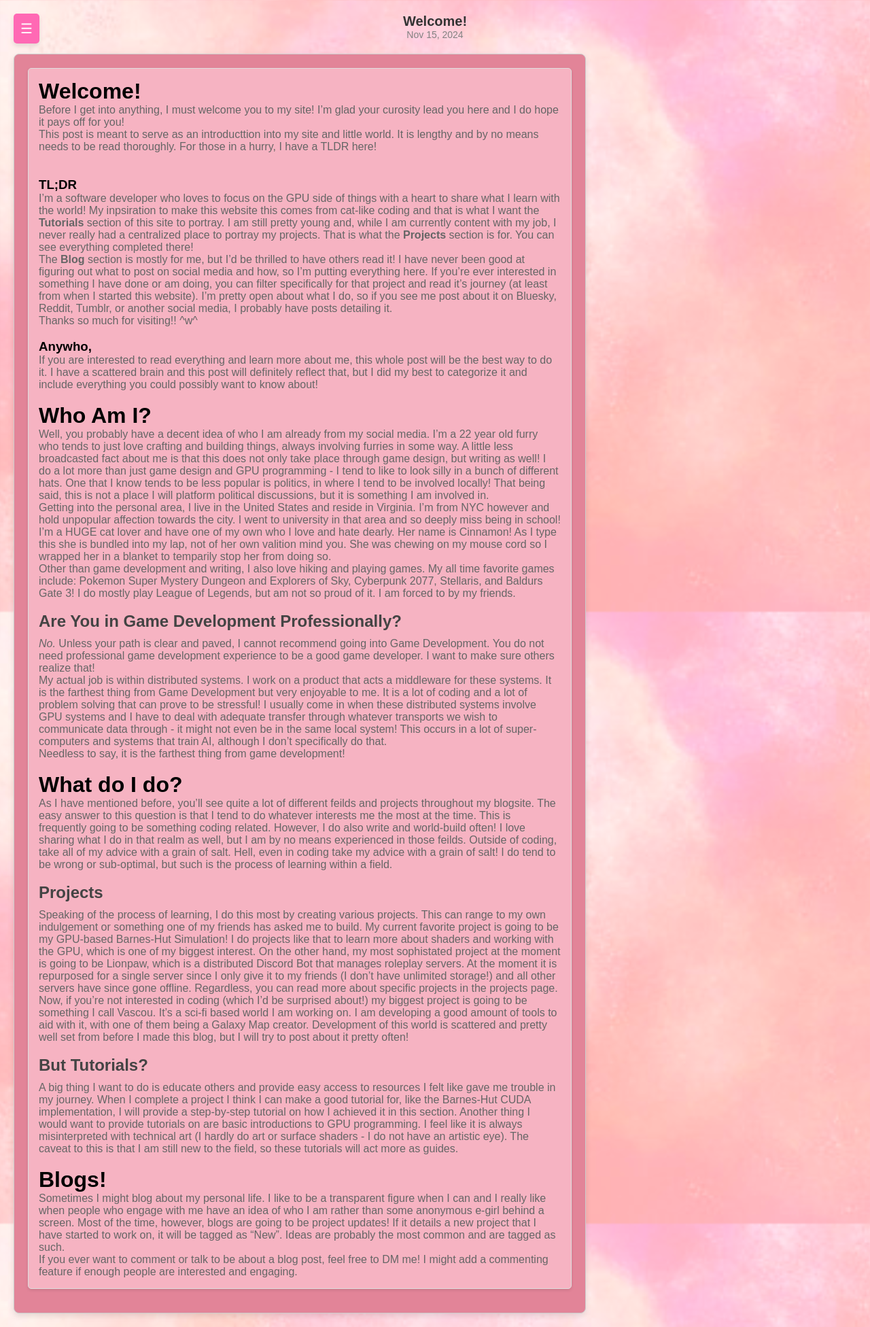
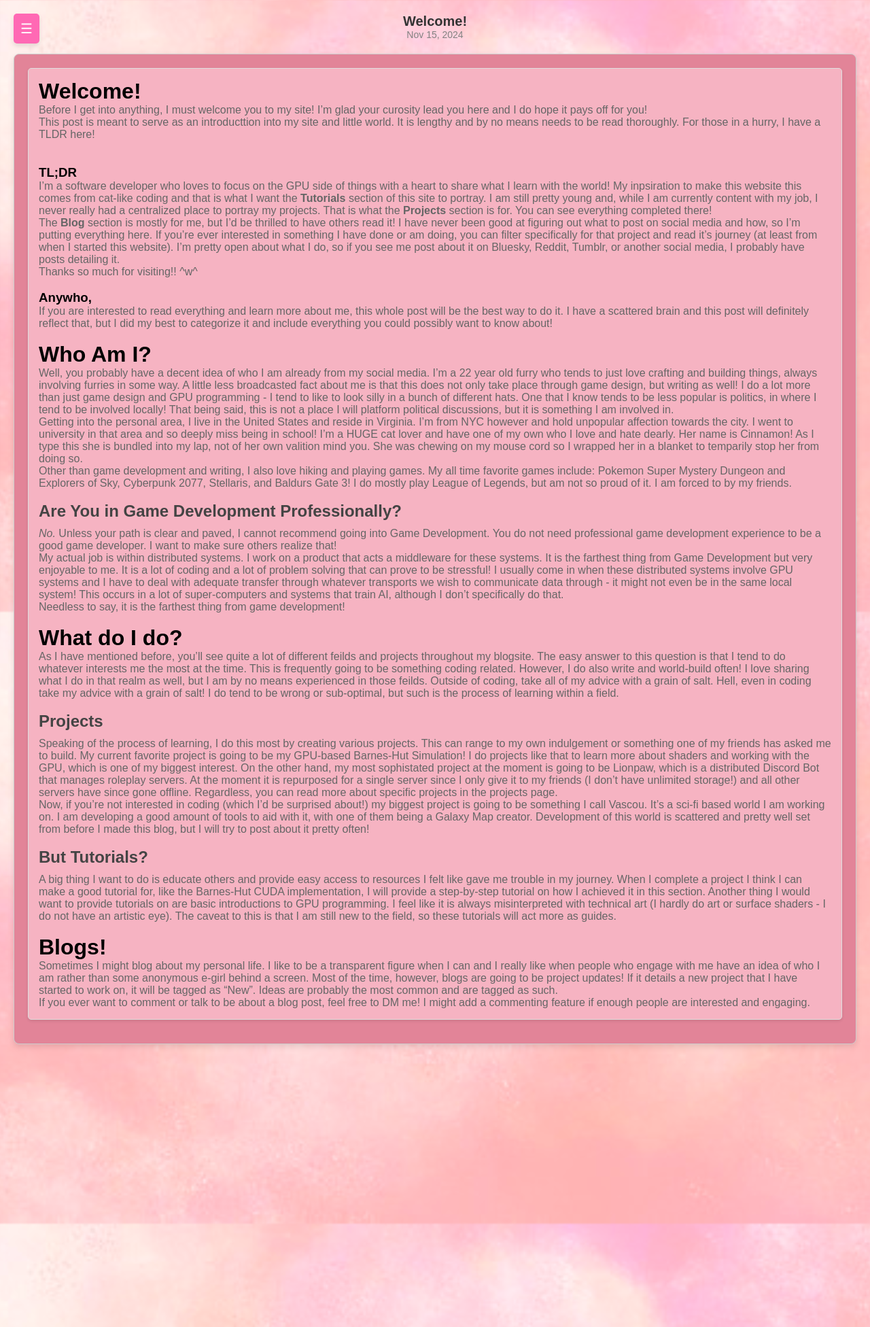
Before and after one commit to NocaToca/nocatoca.github.io, a Jekyll site: the page built from _posts/2024-11-16-initial_post.md, in a window 1280 px wide. Shown: the whole page at 68% size. Built offline with Jekyll 4.4.1, drawn with Linux system fonts in a browser that asks for light colours.

Commit message:
I didnt realize I fucked up my post display!

```diff
--- a/_layouts/post.html
+++ b/_layouts/post.html
@@ -5,7 +5,7 @@
     <meta charset="UTF-8">
     <meta name="viewport" content="width=device-width, initial-scale=1.0">
     <title>Noellva</title>
-    <link rel="stylesheet" href="/css/blog.css">
+    <link rel="stylesheet" href="/css/post.css">
     <h1 class="page-heading" itemprop="name headline">{{ page.title }}</h1>
     <p class="post-meta"><time datetime="{{ page.date | date_to_xmlschema }}" itemprop="datePublished">{{ page.date | date: "%b %-d, %Y" }}</time>{% if page.author %} • <span itemprop="author" itemscope itemtype="http://schema.org/Person"><span itemprop="name">{{ page.author }}</span></span>{% endif %}</p>
   </header>
--- a/css/post.css
+++ b/css/post.css
@@ -0,0 +1,211 @@
+* {
+    margin: 0;
+    padding: 0;
+    /* box-sizing: border-box; */
+}
+
+body{
+    font-family: Arial, sans-serif;
+    padding: 20px;
+    background-image: url('/images/background.jpg');
+    background-size: cover;
+    background-position: center;
+    background-repeat: no-repeat;
+    background-attachment: fixed;
+    min-height: 100vh;
+}
+
+header {
+    text-align: center;
+    margin-bottom: 20px;
+}
+
+header h1{
+    font-size: 36px;
+    color: #333
+}
+
+main {
+    display: grid;
+    grid-template-columns: 4fr 1fr;
+    gap: 10px;
+    margin-top: 20px;
+    align-items: start;
+}
+
+.posts{
+    background-color: #e28498;
+    border: 1px solid #ccc;
+    border-radius: 8px;
+    padding: 20px;
+    box-shadow: 0 4px 8px rgba(0,0,0 ,0.1);
+    /* width: 100%; */
+}
+
+.post{
+    background-color: #f6b3c2;
+    border: 1px solid #ddd;
+    border-radius: 5px;
+    padding: 15px;
+    margin-bottom: 15px;
+    box-shadow: 0 2px 4px rgba(0,0,0,0.1);
+}
+
+.post h2 {
+    font-size: 24px;
+    margin-bottom: 10px;
+    color: #444;
+}
+
+.post p {
+    font-size: 16px;
+    color: #666;
+}
+.page-heading {
+    font-size: 20px;
+}
+.post-meta {
+    font-size: 14px;
+    color: #828282;
+}
+
+.filters {
+    background-color: #e28498;
+    border: 1px solid #ccc;
+    border-radius: 8px;
+    padding: 20px;
+    box-shadow: 0 4px 8px rgba(0,0,0,0.1);
+    display: flex;
+    flex-direction: column;
+    align-items: center;
+    justify-self: end;
+    /* width: 100%; */
+    /* max-width: 300px; */
+}
+
+.filters h3 {
+    font-size: 20px;
+    margin-bottom: 15px;
+    color: #444;
+}
+
+.filters label {
+    margin-bottom: 10px;
+    color: #555;
+}
+
+.filters input[type="checkbox"] {
+    margin-right: 10px;
+}
+
+
+.toolbar{
+    position: absolute;
+    top: 20px;
+    left: 20px;
+}
+
+#menu-toggle{
+    background-color: #ff69b4;
+    border: none;
+    color: white;
+    font-size: 20px;
+    border-radius: 5px;
+    cursor: pointer;
+    padding: 10px;
+    box-shadow: 0 4px 6px rgba(0,0,0,0.1);
+    transition: background-color 0.3s ease;
+}
+
+#menu-toggle:hover{
+    background-color: #ff85c5;
+}
+
+#menu.hidden{
+    display: none;
+}
+
+#menu{
+    background: rgba(255,255,255,0.8);
+    border: 1px solid #ddd;
+    border-radius: 8px;
+    box-shadow: 0 4px 6px rgba(0,0,0,0.1);
+    margin-top: 10px;
+    padding: 10px 15px;
+    position: absolute;
+}
+
+#side-menu {
+    position: fixed;
+    top: 0;
+    left: -300px;
+    height: 100%;
+    width: 250px;
+    background: rgba(255, 216, 249, 0.9);
+    box-shadow: 4px 0 6px rgba(0, 0, 0, 0.3);
+    transition: left 0.3s ease;
+    z-index: 1000;
+    overflow-y: auto;
+    font-family: 'Tangerine', sans-serif;
+    display: flex;
+    flex-direction: column;
+    justify-content: center;
+    /* align-items: center; */
+    text-align: center;
+    padding: 20px;
+}
+
+#side-menu ul {
+    list-style: none;
+    padding: 0;
+    margin: 0;
+    display: flex;
+    flex-direction: column;
+    align-items: center;
+    justify-content: center;
+    height: 100%;
+}
+
+#side-menu ul li {
+    margin: 15px 0;
+}
+
+#side-menu a {
+    text-decoration: none;
+    color: #333;
+    font-size: 60;
+    transition: color 0.3s ease;
+}
+
+#side-menu ul li a {
+    text-decoration: none;
+    color: #333;
+    font-size: 48px;
+    font-weight: 500;
+    padding: 10px 20px;
+    border-radius: 5px;
+    transition: background-color 0.3s ease, color 0.3s ease;
+}
+
+#side-menu ul li a:hover {
+    color: #ff69b4;
+}
+
+#side-menu.open {
+    left: 0;
+}
+
+#overlay{
+    position: fixed;
+    top: 0;
+    left: 0;
+    width: 100%;
+    height: 100%;
+    background: rgba(0,0,0,0.5);
+    z-index:999;
+    display:none;
+}
+
+#overlay.show{
+    display: block;
+}
```
Also changed, not shown: _posts/2025-04-19-week_in_review_4.md (added, +9 -0 lines), _posts/2025-04-18-character_post_eclara_1.md (renamed from _posts/20225-04-17-character_post_eclara_1.md).
